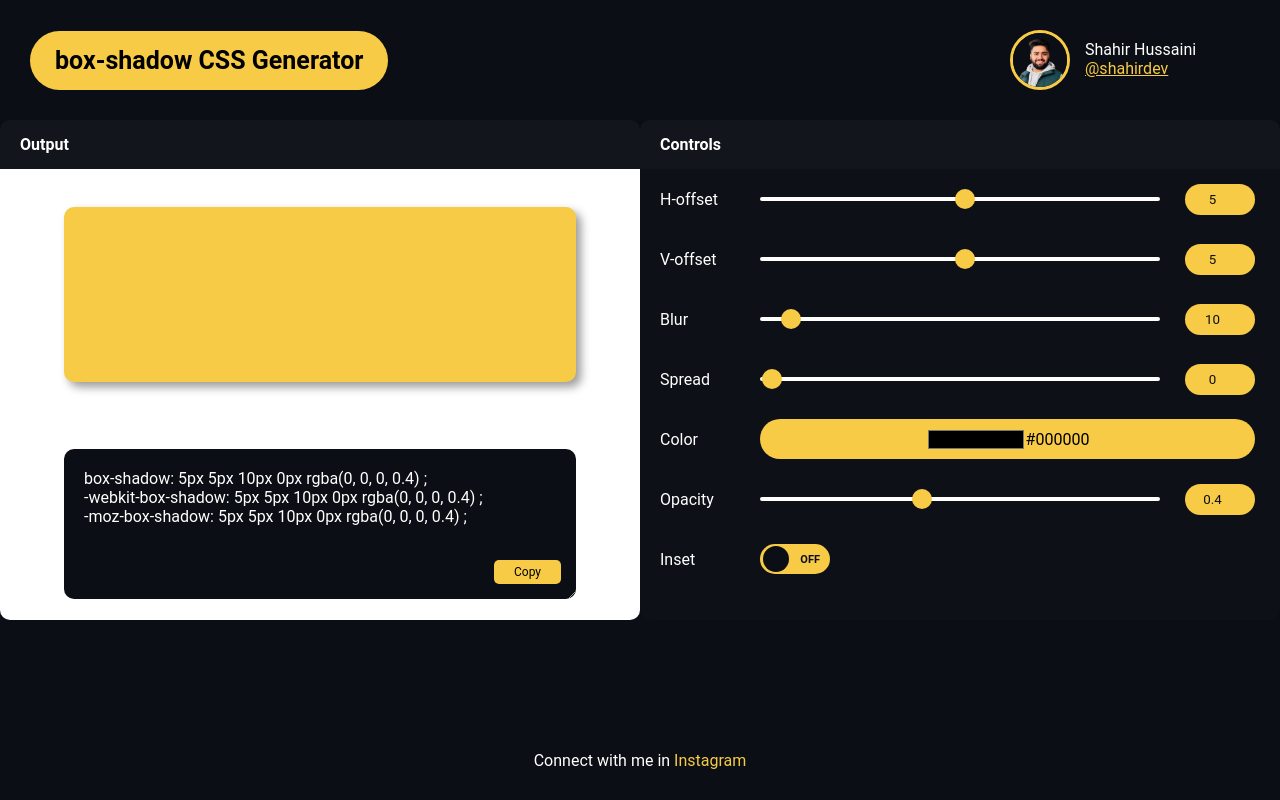
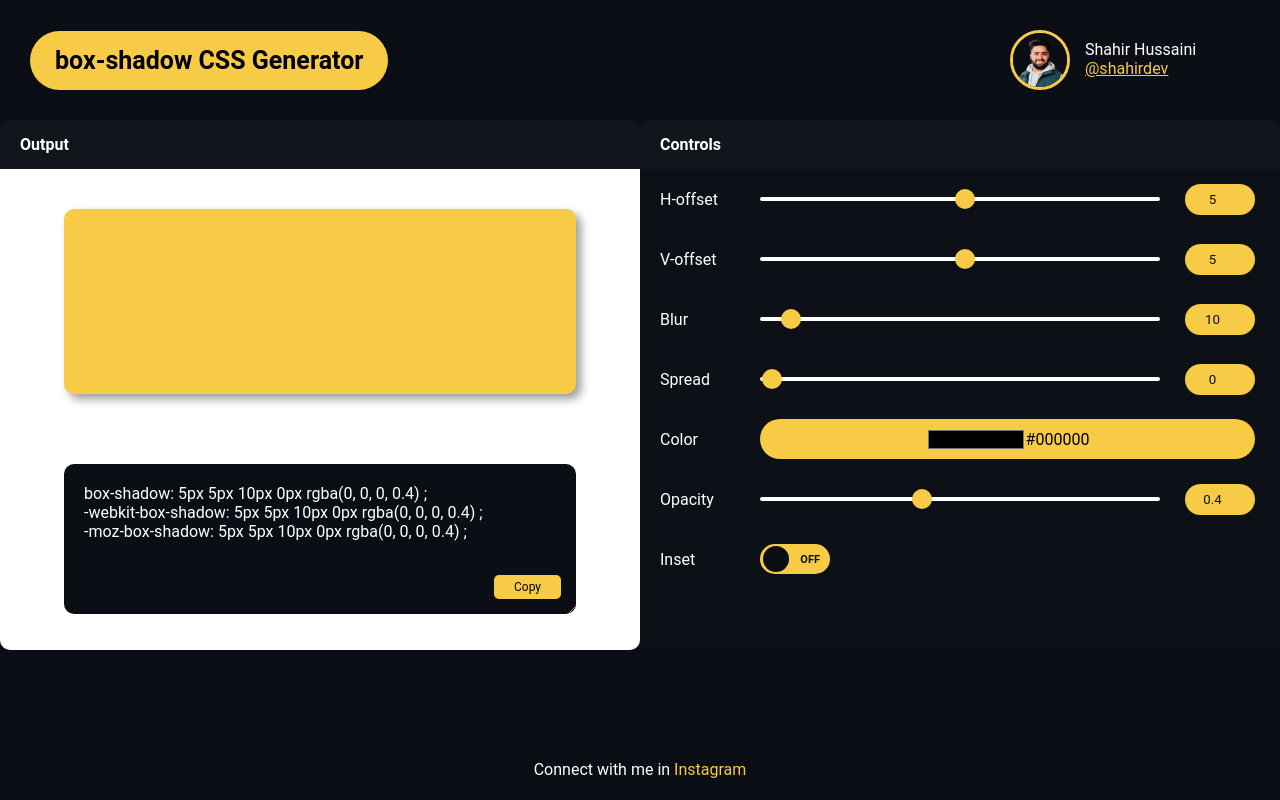
Before and after one commit to ShahirHossaini/css-shadow-generator, a React (Create React App) app: page / in a window 1280 px wide. Built offline with nearby package versions, Linux system fonts and the light colour scheme.

Commit message:
css updated

```diff
--- a/src/App.css
+++ b/src/App.css
@@ -88,7 +88,7 @@ body {
 }
 
 .main-body {
-  height: calc(100% - 180px);
+  height: calc(100% - 160px);
   width: 100%;
 
   display: flex;
@@ -107,7 +107,7 @@ body {
   background: #0d1117;
 
   width: 700px;
-  height: 500px;
+  height: 530px;
 
   border-radius: 10px;
 
@@ -397,7 +397,7 @@ input[type="checkbox"]:checked + label::before {
 
 .main-footer {
   display: flex;
-  align-items: center;
+
   justify-content: center;
 
   height: 40px;
```
